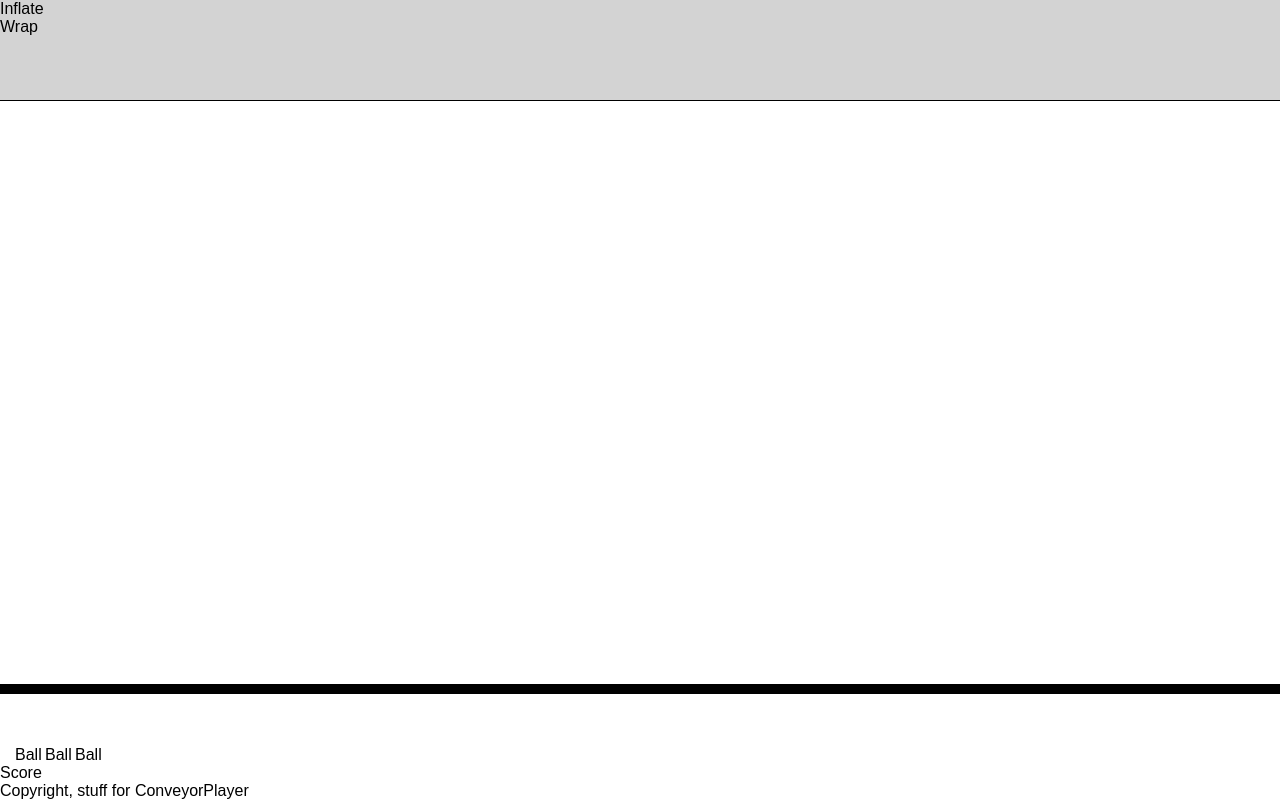
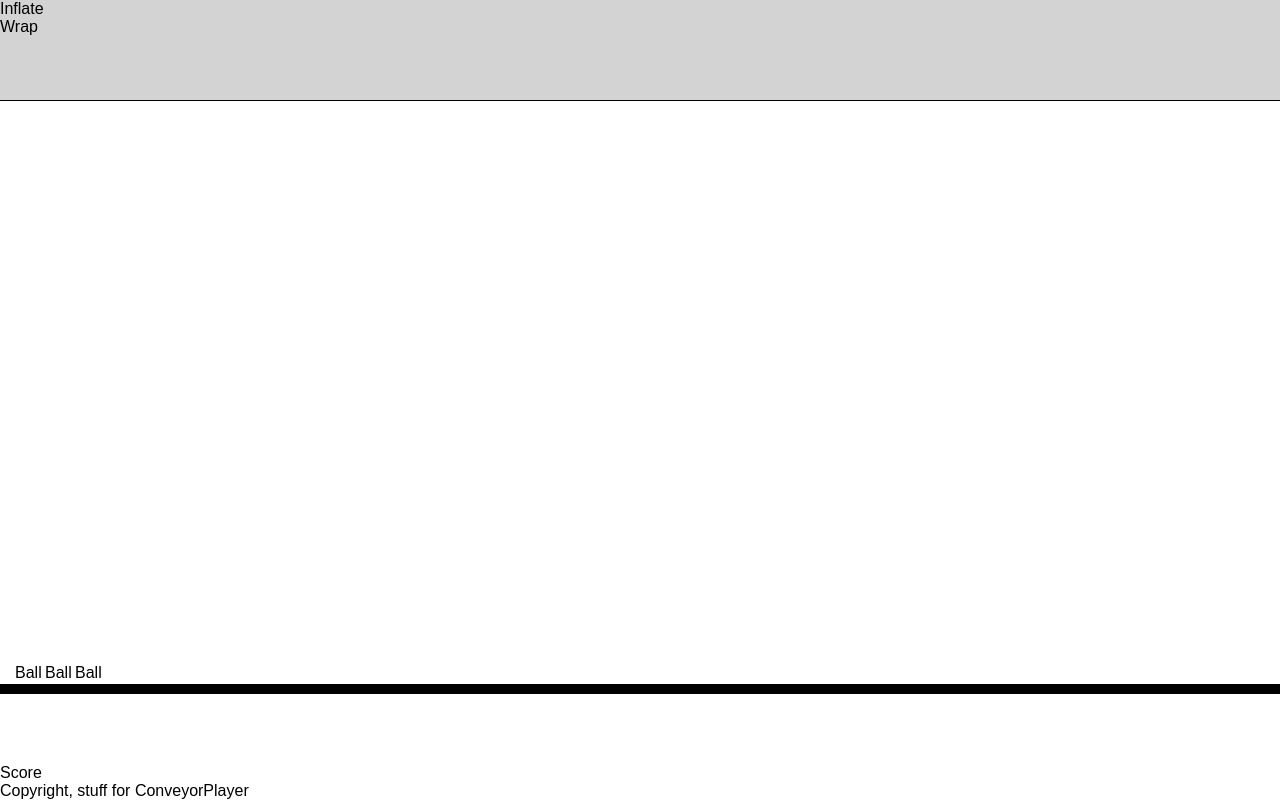
Before and after one commit to BrianMcBrayer/conveyorplayer_app, a website: page index.html in a window 1280 px wide. Drawn offline with Linux system fonts and the light colour scheme.

Commit message:
Updated some bugs

```diff
--- a/app/engine/engine-items.js
+++ b/app/engine/engine-items.js
@@ -25,7 +25,7 @@
     function moveSingleItem(item) {
       item.xpos(item.xpos() + movementOffset);
 
-      if (item.xpos() > me.gameportWidth) {
+      if (item.xpos() > me.gameportWidth()) {
         // Item is gone
         me.items.remove(item);
       }
--- a/app/styles/styles.css
+++ b/app/styles/styles.css
@@ -8,8 +8,6 @@
 item {
   position: absolute;
   display: inline-block;
-
-  bottom: 0;
 }
 
 conveyor {
```
